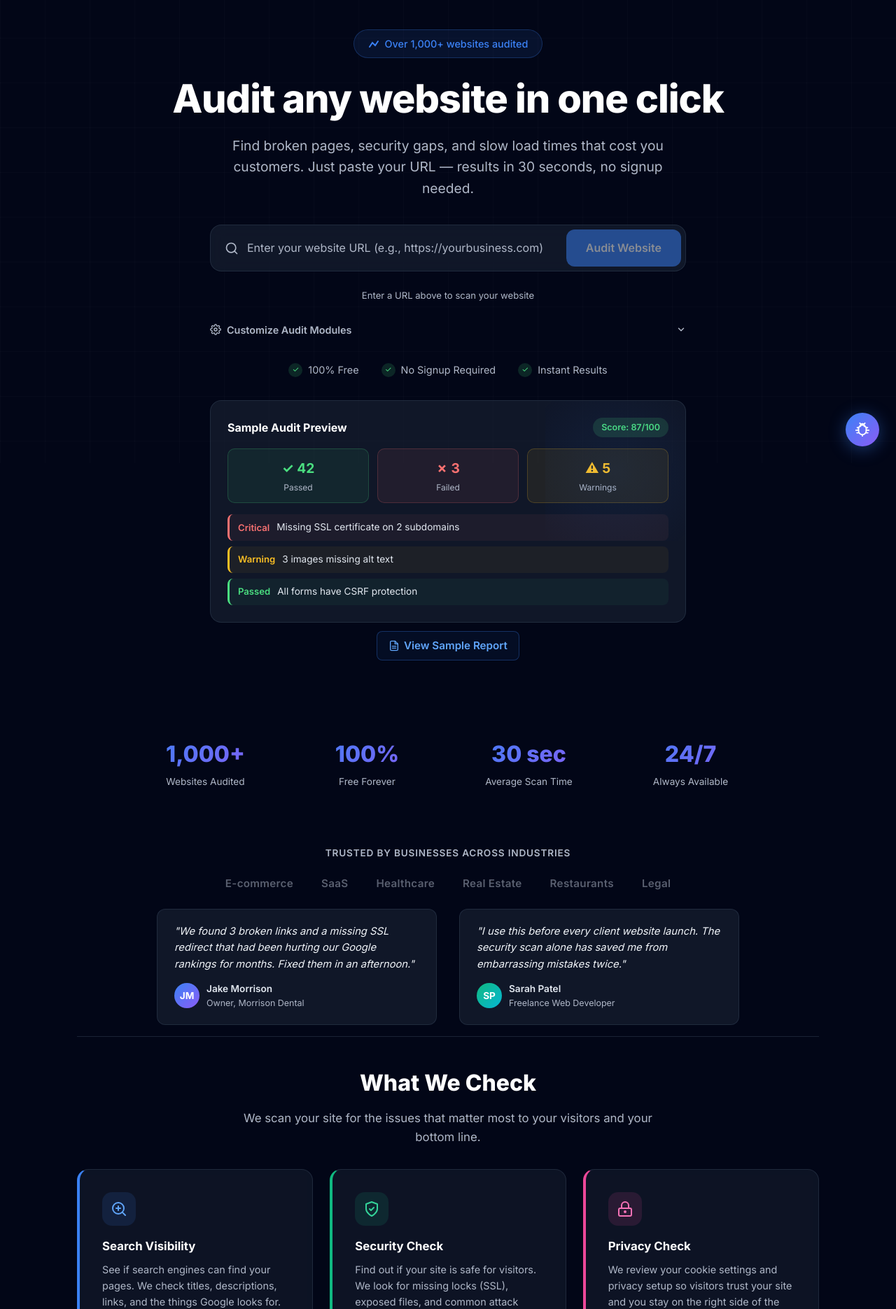
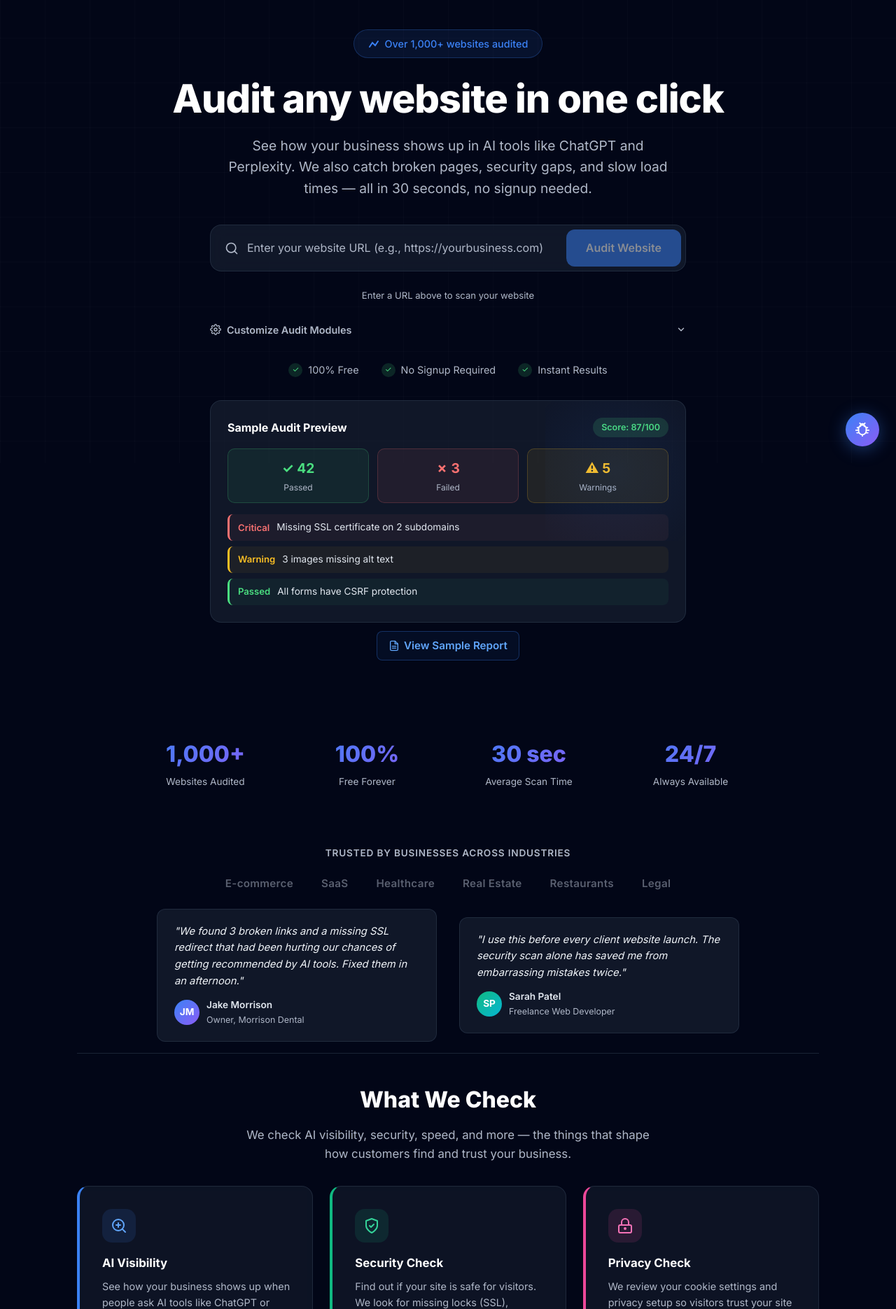
Before and after one commit to SpikeyCoder/chaos_tester, a Flask app: page / in a window 1280 px wide. Shown: the part 138-2009 px from the top of the page at 70% size. Run offline with Flask 3, Linux system fonts and the light colour scheme; parts of the project's set-up code (start-up, migrations or seed data) failed here and were passed over; some libraries are stand-ins or nearby versions.

Commit message:
reframe landing page copy from SEO/Google to AI visibility
Replace all references to search engines, Google rankings, and
traditional SEO with AI visibility language — how businesses
appear when people ask ChatGPT, Perplexity, Claude, etc.

Updated: page title, meta/OG/Twitter tags, JSON-LD schema,
hero subtitle, "Search Visibility" card (renamed "AI Visibility"),
"What We Check" section, city detection helper text, testimonial,
FAQ answers, CTA label, and footer brand description.

Co-Authored-By: Claude Sonnet 4.6 <noreply@anthropic.com>

```diff
--- a/templates/base.html
+++ b/templates/base.html
@@ -3,8 +3,8 @@
 <head>
     <meta charset="UTF-8">
     <meta name="viewport" content="width=device-width, initial-scale=1.0">
-    <title>{% block title %}Free Website Audit Tool - SEO, Security & Performance Scanner | Website Auditor{% endblock %}</title>
-    <meta name="description" content="{% block meta_description %}Free website audit tool that checks SEO, broken links, security, forms, and performance in one click. No login required. Get a detailed report instantly.{% endblock %}">
+    <title>{% block title %}Free Website Audit Tool - AI Visibility, Security & Performance Scanner | Website Auditor{% endblock %}</title>
+    <meta name="description" content="{% block meta_description %}Free website audit tool that checks AI visibility, broken links, security, and performance in one click. See how your business appears in ChatGPT and other AI tools. No login required.{% endblock %}">
     <meta name="robots" content="{% block robots %}index, follow{% endblock %}">
     <link rel="canonical" href="https://website-auditor.io{{ request.path }}">
     <link rel="icon" href="/static/favicon.svg" type="image/svg+xml">
@@ -13,15 +13,15 @@
     <!-- Open Graph -->
     <meta property="og:type" content="website">
     <meta property="og:site_name" content="Website Auditor">
-    <meta property="og:title" content="{% block og_title %}Free Website Audit Tool - One-Click SEO & Security Scanner{% endblock %}">
-    <meta property="og:description" content="{% block og_description %}Audit any website for SEO issues, broken links, security vulnerabilities, and performance problems. Free, instant, no login required.{% endblock %}">
+    <meta property="og:title" content="{% block og_title %}Free Website Audit Tool - AI Visibility & Security Scanner{% endblock %}">
+    <meta property="og:description" content="{% block og_description %}Audit any website for AI visibility, broken links, security issues, and performance problems. See how your business shows up in ChatGPT, Perplexity, and more. Free, instant, no login required.{% endblock %}">
     <meta property="og:url" content="https://website-auditor.io{{ request.path }}">
     <meta property="og:image" content="https://website-auditor.io/static/og-image.png">
 
     <!-- Twitter Card -->
     <meta name="twitter:card" content="summary_large_image">
     <meta name="twitter:title" content="Free Website Audit Tool | Website Auditor">
-    <meta name="twitter:description" content="One-click website audit for SEO, security, broken links & performance. Free and instant.">
+    <meta name="twitter:description" content="One-click website audit for AI visibility, security, broken links & performance. Free and instant.">
     <meta name="twitter:image" content="https://website-auditor.io/static/og-image.png">
 
     <!-- JSON-LD Schema -->
@@ -31,7 +31,7 @@
         "@type": "WebApplication",
         "name": "Website Auditor",
         "url": "https://website-auditor.io",
-        "description": "Free website audit tool that checks SEO, broken links, security, forms, and performance in one click.",
+        "description": "Free website audit tool that checks AI visibility, broken links, security, forms, and performance in one click.",
         "applicationCategory": "WebApplication",
         "operatingSystem": "Web",
         "offers": {
@@ -1126,7 +1126,7 @@ a:focus-visible, button:focus-visible, input:focus-visible, select:focus-visible
                         <img src="/static/logo.svg" alt="" width="24" height="24" aria-hidden="true">
                         <span style="font-weight:700;font-size:1.05rem;color:#fff;">Website Auditor</span>
                     </div>
-                    <p style="color:var(--text-muted);font-size:0.88rem;line-height:1.6;max-width:280px;">Free, instant website audits for SEO, security, and performance. Built for small business owners who want a healthier web presence.</p>
+                    <p style="color:var(--text-muted);font-size:0.88rem;line-height:1.6;max-width:280px;">Free, instant website audits for AI visibility, security, and performance. Built for small business owners who want to show up when customers ask AI tools for help.</p>
                     <a href="/#audit" class="btn btn-primary" style="margin-top:16px;padding:10px 24px;font-size:0.9rem;">Run Free Audit →</a>
                 </div>
                 <div class="footer-col">
--- a/templates/dashboard.html
+++ b/templates/dashboard.html
@@ -1,5 +1,5 @@
 {% extends "base.html" %}
-{% block title %}Free Website Audit Tool — SEO, Security & Performance Scanner | Website Auditor{% endblock %}
+{% block title %}Free Website Audit Tool — AI Visibility, Security & Performance Scanner | Website Auditor{% endblock %}
 
 {% block content %}
 <!-- ── Hero Section ─────────────────────────────────────────── -->
@@ -9,7 +9,7 @@
     Over 1,000+ websites audited
   </div>
   <h1>Audit any website in one click</h1>
-  <p class="hero-subtitle">Find broken pages, security gaps, and slow load times that cost you customers. Just paste your URL — results in 30 seconds, no signup needed.</p>
+  <p class="hero-subtitle">See how your business shows up in AI tools like ChatGPT and Perplexity. We also catch broken pages, security gaps, and slow load times — all in 30 seconds, no signup needed.</p>
 
   <form method="POST" action="/run" id="runForm" novalidate>
     <input type="hidden" name="csrf_token" value="{{ csrf_token() }}">
@@ -87,8 +87,8 @@
                  style="width:100%;box-sizing:border-box;padding:10px 14px;background:var(--bg);border:1px solid var(--border);border-radius:8px;color:var(--text);font-size:0.95rem;font-family:ui-sans-serif,system-ui,-apple-system,BlinkMacSystemFont,'Segoe UI',Roboto,'Helvetica Neue',Arial,sans-serif;transition:border-color .2s;-webkit-appearance:none;">
           <div id="city-dropdown" style="display:none;position:absolute;left:0;right:0;top:100%;margin-top:4px;background:#1e1e2e;border:1px solid rgba(255,255,255,0.1);border-radius:8px;box-shadow:0 8px 24px rgba(0,0,0,0.4);z-index:10000;max-height:200px;overflow-y:auto;"></div>
         </div>
-        <p id="city-error" role="alert" style="display:none;margin:8px 0 0;font-size:0.8rem;color:#f87171;line-height:1.4;font-weight:600;">Please enter a city to continue. We need it to check your local search presence.</p>
-        <p style="margin:8px 0 0;font-size:0.8rem;color:var(--text-muted);line-height:1.4;">We use your business name and city to check how your site shows up in local search results.</p>
+        <p id="city-error" role="alert" style="display:none;margin:8px 0 0;font-size:0.8rem;color:#f87171;line-height:1.4;font-weight:600;">Please enter a city to continue. We need it to check how AI tools find your business.</p>
+        <p style="margin:8px 0 0;font-size:0.8rem;color:var(--text-muted);line-height:1.4;">We use your business name and city to check how your business appears in AI tools and local results.</p>
       </div>
     </div>
   </div>
@@ -222,7 +222,7 @@
   </div>
   <div style="margin-top:24px;display:flex;align-items:center;justify-content:center;gap:32px;flex-wrap:wrap;">
     <div style="background:var(--surface,rgba(30,41,59,0.5));border:1px solid var(--border);border-radius:12px;padding:20px 24px;max-width:400px;text-align:left;">
-      <div style="color:#f1f5f9;font-size:0.92rem;line-height:1.6;font-style:italic;">"We found 3 broken links and a missing SSL redirect that had been hurting our Google rankings for months. Fixed them in an afternoon."</div>
+      <div style="color:#f1f5f9;font-size:0.92rem;line-height:1.6;font-style:italic;">"We found 3 broken links and a missing SSL redirect that had been hurting our chances of getting recommended by AI tools. Fixed them in an afternoon."</div>
       <div style="margin-top:12px;display:flex;align-items:center;gap:10px;">
         <div style="width:36px;height:36px;border-radius:50%;background:linear-gradient(135deg,#3b82f6,#8b5cf6);display:flex;align-items:center;justify-content:center;color:#fff;font-weight:700;font-size:0.85rem;">JM</div>
         <div>
@@ -250,15 +250,15 @@
 <div class="section-block fade-up">
   <div class="section-header">
     <h2>What We Check</h2>
-    <p>We scan your site for the issues that matter most to your visitors and your bottom line.</p>
+    <p>We check AI visibility, security, speed, and more — the things that shape how customers find and trust your business.</p>
   </div>
     <div class="landing-features">
       <div class="landing-feature-card fade-up fade-up-delay-1" style="border-left:4px solid #3b82f6;">
         <div class="feature-icon" style="background:rgba(59,130,246,0.12);color:#60a5fa;">
           <svg width="24" height="24" viewBox="0 0 24 24" fill="none" stroke="currentColor" stroke-width="2" stroke-linecap="round" stroke-linejoin="round"><circle cx="11" cy="11" r="8"/><line x1="21" y1="21" x2="16.65" y2="16.65"/><line x1="11" y1="8" x2="11" y2="14"/><line x1="8" y1="11" x2="14" y2="11"/></svg>
         </div>
-        <h3>Search Visibility</h3>
-        <p>See if search engines can find your pages. We check titles, descriptions, links, and the things Google looks for.</p>
+        <h3>AI Visibility</h3>
+        <p>See how your business shows up when people ask AI tools like ChatGPT or Perplexity for help. We check the signals AI models use to decide which businesses to recommend.</p>
       </div>
       <div class="landing-feature-card fade-up fade-up-delay-2" style="border-left:4px solid #10b981;">
         <div class="feature-icon" style="background:rgba(16,185,129,0.12);color:#34d399;">
@@ -347,7 +347,7 @@
     </details>
     <details class="faq-item">
       <summary>What does the audit check?</summary>
-      <div class="faq-answer">Our audit covers SEO (meta tags, headings, broken links), security (SSL, headers, vulnerabilities), performance (load speed, resource optimization), accessibility (WCAG compliance), forms validation, and AI visibility across platforms like ChatGPT, Perplexity, and Claude.</div>
+      <div class="faq-answer">Our audit checks AI visibility (how your business appears when people ask tools like ChatGPT, Perplexity, or Claude for recommendations), security (SSL, headers), performance (load speed), accessibility, forms, and broken links.</div>
     </details>
     <details class="faq-item">
       <summary>How long does an audit take?</summary>
@@ -359,7 +359,7 @@
     </details>
     <details class="faq-item">
       <summary>How often should I audit my website?</summary>
-      <div class="faq-answer">We recommend auditing your website at least once a month, or after making significant changes. Regular audits help catch issues before they impact your search rankings or user experience.</div>
+      <div class="faq-answer">We recommend auditing your website at least once a month, or after making significant changes. Regular audits help catch issues before they hurt your AI visibility or push customers away.</div>
     </details>
   </div>
 </div>
@@ -368,7 +368,7 @@
 
 <!-- ── CTA Section ───────────────────────────────────────────── -->
 <div class="cta-section fade-up">
-  <div class="cta-label">Start optimizing your website today</div>
+  <div class="cta-label">Start improving your AI visibility today</div>
   <h2>Ready to Improve Your Website?</h2>
   <p>Get your free comprehensive audit report in seconds. No credit card required.</p>
   <a href="#audit" class="btn btn-primary" style="padding:14px 36px;font-size:1.05rem;">Get Free Audit</a>
```
